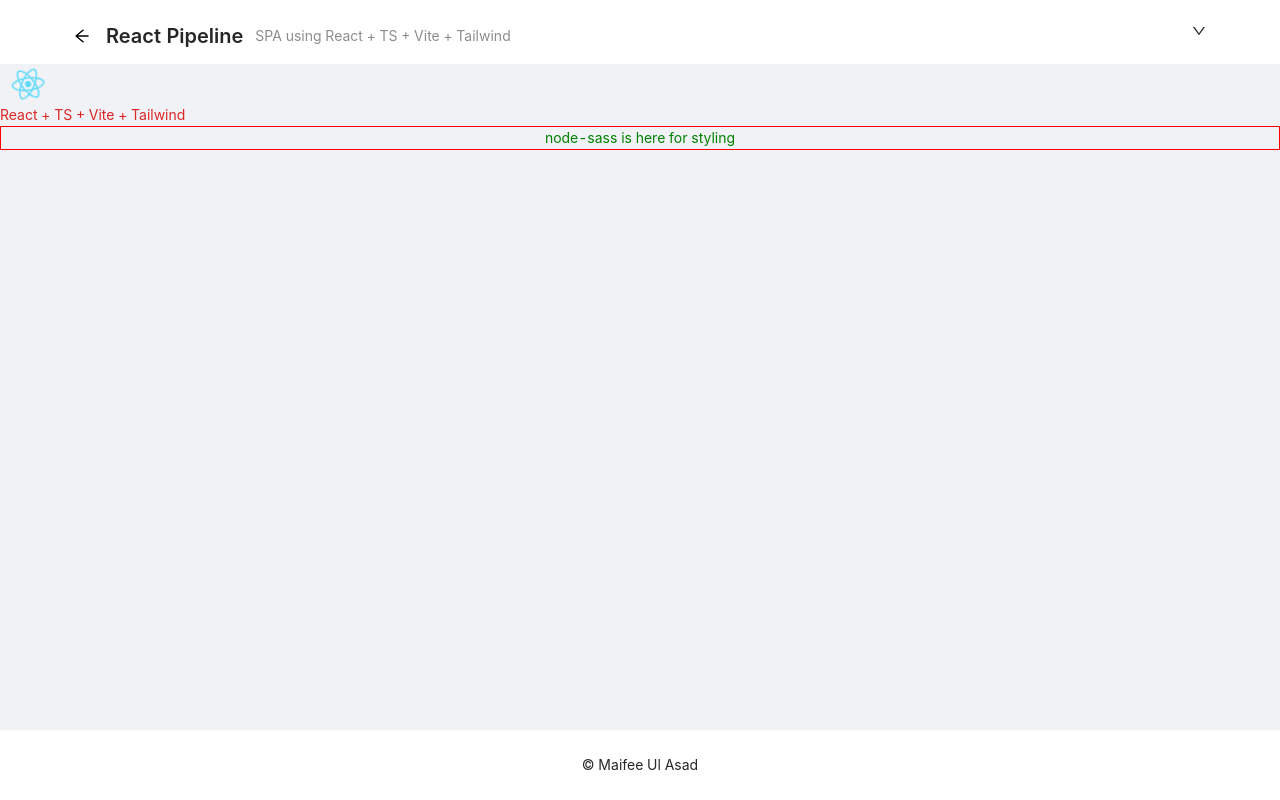
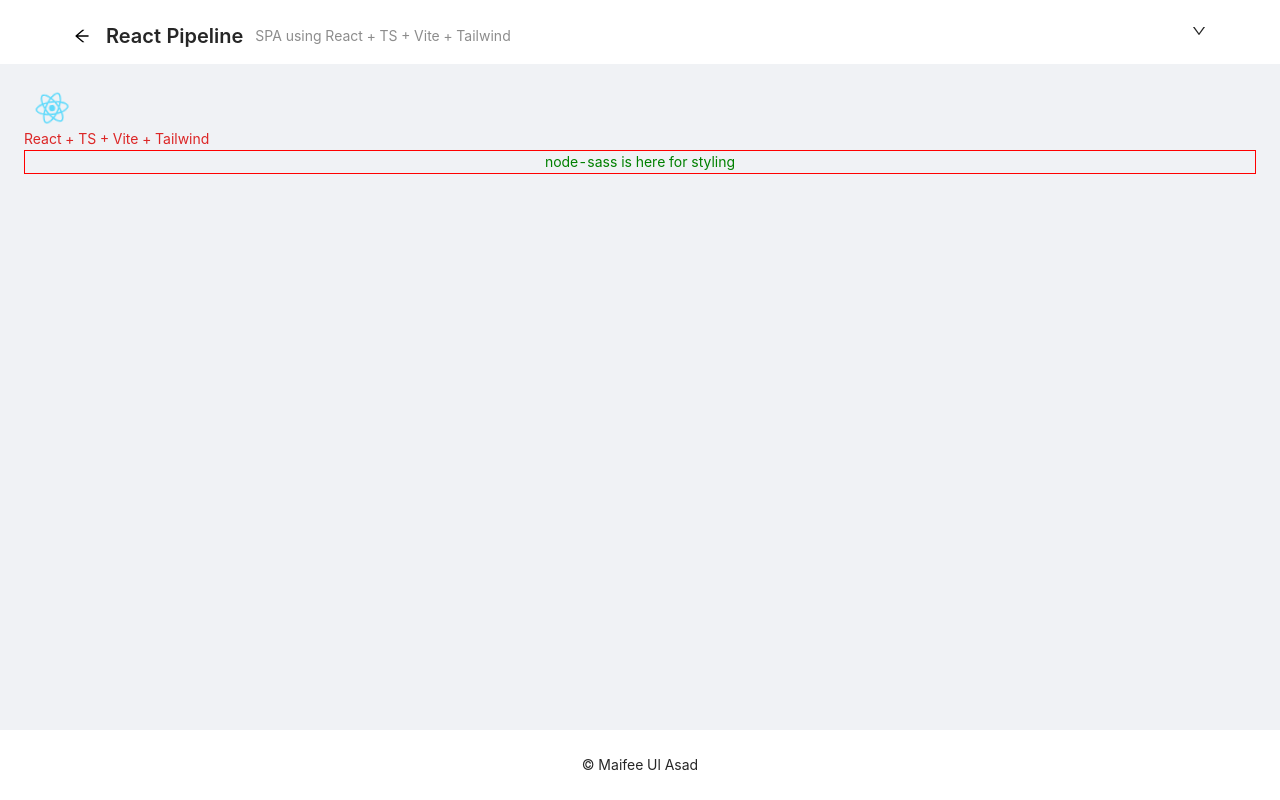
Before and after one commit to maifeeulasad/react-pipeline, a React (Vite) app: page /react-pipeline/landing in a window 1280 px wide. Built offline with nearby package versions, Linux system fonts and the light colour scheme.

Commit message:
minimal padding for content body

```diff
--- a/src/layout/CustomLayout.tsx
+++ b/src/layout/CustomLayout.tsx
@@ -67,7 +67,9 @@ class CustomLayout extends React.Component<ILayoutProps> {
           <CustomHeader />
         </Header>
         <Content>
-          {children}
+          <div className="p-6">
+            {children}
+          </div>
         </Content>
         <Footer style={{ backgroundColor: 'white' }}>
           <CustomFooter />
```
